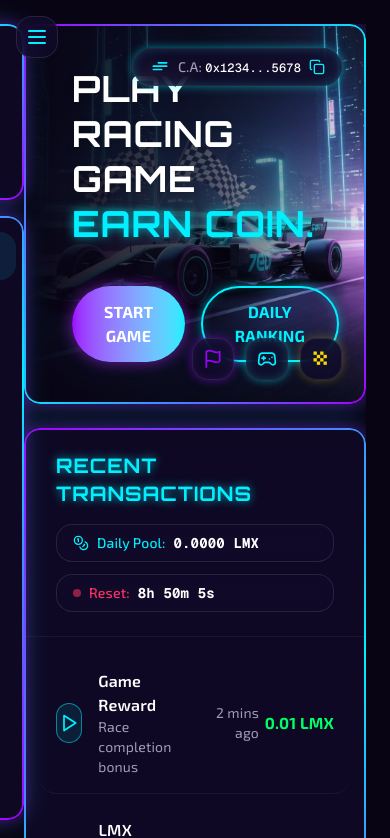
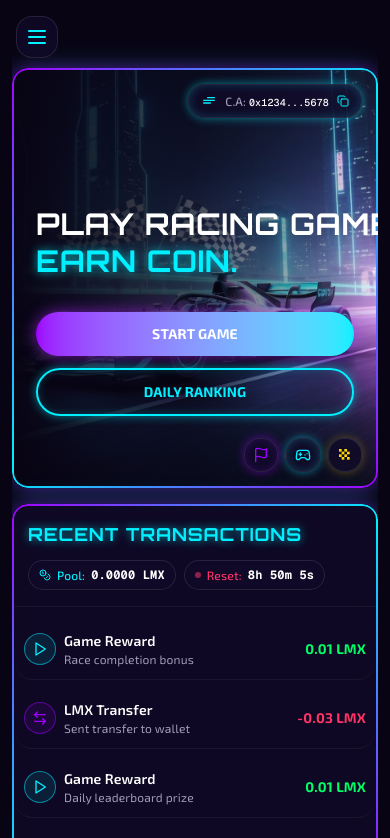
Before and after one commit to blaixs-max/v0-lumexia-landing-page-V0, a Next.js app: page / in a window 390 px wide. Shown: the top 838 px of the page. Built offline with nearby package versions, Linux system fonts and the light colour scheme; no server answers; the database is empty.

Commit message:
fix: comprehensive mobile layout fixes
Improve sidebar, hero section, icons, and transactions panel for mobile

```diff
--- a/app/page.tsx
+++ b/app/page.tsx
@@ -12,12 +12,12 @@ import { Footer } from "@/components/footer"
 
 export default function Home() {
   return (
-    <div className="min-h-screen bg-[#080414] text-white flex p-6 gap-6 antialiased selection:bg-[#9d00ff] selection:text-white overflow-x-hidden">
-      {/* Sidebar Navigation */}
+    <div className="min-h-screen bg-[#080414] text-white flex p-3 md:p-6 gap-4 md:gap-6 antialiased selection:bg-[#9d00ff] selection:text-white overflow-x-hidden">
+      {/* Sidebar Navigation - Hidden on mobile, shown on md+ */}
       <Sidebar />
 
       {/* Main Content Area */}
-      <main className="flex-1 flex flex-col gap-6 z-10 overflow-y-auto pb-6 md:pl-0 pl-0">
+      <main className="flex-1 flex flex-col gap-4 md:gap-6 z-10 overflow-y-auto pb-6 w-full">
         {/* Dashboard Hero Section */}
         <DashboardHero />
 
--- a/components/dashboard-hero.tsx
+++ b/components/dashboard-hero.tsx
@@ -29,7 +29,7 @@ export function DashboardHero() {
   }
 
   return (
-    <section className="relative h-[380px] rounded-2xl neon-border-box group flex-shrink-0 overflow-hidden">
+    <section className="relative min-h-[420px] md:h-[380px] rounded-2xl neon-border-box group flex-shrink-0 overflow-hidden mt-14 md:mt-0">
       {/* Hero Background Image - F1 Racing in Neon City */}
       <div
         className="absolute inset-0 bg-cover bg-center z-0 transition-transform duration-700 group-hover:scale-105"
@@ -54,18 +54,18 @@ export function DashboardHero() {
       </div>
 
       {/* Decorative Gaming Icons - Bottom Right */}
-      <div className="absolute bottom-6 right-6 z-20 flex items-center gap-3">
+      <div className="absolute bottom-4 right-4 md:bottom-6 md:right-6 z-20 flex items-center gap-2 md:gap-3">
         {/* Racing Flag Icon */}
-        <div className="glass-panel p-2.5 rounded-lg border border-[#9d00ff]/30 shadow-neon-purple">
-          <Flag className="w-5 h-5 text-[#9d00ff]" />
+        <div className="glass-panel p-2 md:p-2.5 rounded-lg border border-[#9d00ff]/30 shadow-neon-purple">
+          <Flag className="w-4 h-4 md:w-5 md:h-5 text-[#9d00ff]" />
         </div>
         {/* Gamepad Icon - PlayStation style */}
-        <div className="glass-panel p-2.5 rounded-lg border border-[#00f0ff]/30 shadow-neon-cyan">
-          <Gamepad2 className="w-5 h-5 text-[#00f0ff]" />
+        <div className="glass-panel p-2 md:p-2.5 rounded-lg border border-[#00f0ff]/30 shadow-neon-cyan">
+          <Gamepad2 className="w-4 h-4 md:w-5 md:h-5 text-[#00f0ff]" />
         </div>
         {/* Checkered Flag SVG */}
-        <div className="glass-panel p-2.5 rounded-lg border border-[#FFD700]/30" style={{ boxShadow: '0 0 10px rgba(255, 215, 0, 0.3)' }}>
-          <svg className="w-5 h-5" viewBox="0 0 24 24" fill="none" xmlns="http://www.w3.org/2000/svg">
+        <div className="glass-panel p-2 md:p-2.5 rounded-lg border border-[#FFD700]/30" style={{ boxShadow: '0 0 10px rgba(255, 215, 0, 0.3)' }}>
+          <svg className="w-4 h-4 md:w-5 md:h-5" viewBox="0 0 24 24" fill="none" xmlns="http://www.w3.org/2000/svg">
             <rect x="3" y="3" width="4" height="4" fill="#FFD700" />
             <rect x="11" y="3" width="4" height="4" fill="#FFD700" />
             <rect x="7" y="7" width="4" height="4" fill="#FFD700" />
@@ -81,39 +81,39 @@ export function DashboardHero() {
       {/* Contract Address Badge */}
       <button
         onClick={handleCopyCA}
-        className="absolute top-6 right-6 z-20 glass-panel px-4 py-2 rounded-full flex items-center gap-2 border border-[#00f0ff]/30 shadow-neon-cyan hover:bg-[#00f0ff]/10 transition-colors cursor-pointer"
+        className="absolute top-4 right-4 md:top-6 md:right-6 z-20 glass-panel px-3 md:px-4 py-2 rounded-full flex items-center gap-2 border border-[#00f0ff]/30 shadow-neon-cyan hover:bg-[#00f0ff]/10 transition-colors cursor-pointer"
       >
-        <svg className="w-5 h-5 text-[#00f0ff]" fill="none" viewBox="0 0 24 24" xmlns="http://www.w3.org/2000/svg">
+        <svg className="w-4 h-4 md:w-5 md:h-5 text-[#00f0ff]" fill="none" viewBox="0 0 24 24" xmlns="http://www.w3.org/2000/svg">
           <path d="M4 11H20M4 15H14M10 7H20" stroke="currentColor" strokeLinecap="round" strokeWidth="2" />
         </svg>
-        <span className="text-sm font-medium text-[#a19bb8]">
-          C.A: <span className="text-white font-mono text-xs">{CONTRACT_ADDRESS.slice(0, 6)}...{CONTRACT_ADDRESS.slice(-4)}</span>
+        <span className="text-xs md:text-sm font-medium text-[#a19bb8]">
+          C.A: <span className="text-white font-mono text-[10px] md:text-xs">{CONTRACT_ADDRESS.slice(0, 6)}...{CONTRACT_ADDRESS.slice(-4)}</span>
         </span>
         {copied ? (
-          <Check className="w-4 h-4 text-[#00ff66]" />
+          <Check className="w-3 h-3 md:w-4 md:h-4 text-[#00ff66]" />
         ) : (
-          <Copy className="w-4 h-4 text-[#00f0ff]" />
+          <Copy className="w-3 h-3 md:w-4 md:h-4 text-[#00f0ff]" />
         )}
       </button>
 
       {/* Hero Content */}
-      <div className="relative z-10 flex flex-col justify-center h-full px-12 max-w-2xl">
-        <h1 className="font-serif font-bold text-4xl md:text-5xl leading-tight mb-2 tracking-wide uppercase text-white drop-shadow-lg">
-          PLAY RACING GAME
+      <div className="relative z-10 flex flex-col justify-center h-full px-6 md:px-12 max-w-2xl pt-16 md:pt-0">
+        <h1 className="font-serif font-bold text-3xl md:text-5xl leading-tight mb-2 tracking-wide uppercase text-white drop-shadow-lg">
+          <span className="whitespace-nowrap">PLAY RACING GAME</span>
           <br />
           <span className="text-[#00f0ff] neon-text-cyan">EARN COIN.</span>
         </h1>
 
-        <div className="flex gap-4 mt-8">
+        <div className="flex flex-col sm:flex-row gap-3 md:gap-4 mt-6 md:mt-8">
           <button
             onClick={handleStartGame}
-            className="bg-gradient-to-r from-[#9d00ff] to-[#00f0ff] text-white font-bold py-3 px-8 rounded-full shadow-[0_0_15px_rgba(176,38,255,0.6)] hover:shadow-[0_0_25px_rgba(176,38,255,0.8)] transition-all duration-300 transform hover:-translate-y-1 cursor-pointer"
+            className="bg-gradient-to-r from-[#9d00ff] to-[#00f0ff] text-white font-bold py-3 px-6 md:px-8 rounded-full shadow-[0_0_15px_rgba(176,38,255,0.6)] hover:shadow-[0_0_25px_rgba(176,38,255,0.8)] transition-all duration-300 transform hover:-translate-y-1 cursor-pointer text-sm md:text-base"
           >
             START GAME
           </button>
           <button
             onClick={handleExploreGames}
-            className="bg-transparent text-[#00f0ff] font-bold py-3 px-8 rounded-full border-2 border-[#00f0ff] shadow-neon-cyan hover:bg-[#00f0ff] hover:text-white transition-all duration-300 transform hover:-translate-y-1 cursor-pointer"
+            className="bg-transparent text-[#00f0ff] font-bold py-3 px-6 md:px-8 rounded-full border-2 border-[#00f0ff] shadow-neon-cyan hover:bg-[#00f0ff] hover:text-white transition-all duration-300 transform hover:-translate-y-1 cursor-pointer text-sm md:text-base"
           >
             DAILY RANKING
           </button>
--- a/components/sidebar.tsx
+++ b/components/sidebar.tsx
@@ -44,9 +44,10 @@ export function Sidebar() {
         className={`
           fixed md:relative z-40
           w-[280px] h-[calc(100vh-48px)]
+          left-3 top-3 md:left-0 md:top-0
           flex flex-col gap-4
           transition-transform duration-300
-          ${mobileMenuOpen ? "translate-x-0" : "-translate-x-full md:translate-x-0"}
+          ${mobileMenuOpen ? "translate-x-0" : "-translate-x-[320px] md:translate-x-0"}
         `}
       >
         {/* Logo Section - Separate Border */}
--- a/components/transactions-panel.tsx
+++ b/components/transactions-panel.tsx
@@ -69,22 +69,22 @@ export function TransactionsPanel() {
   return (
     <section id="transactions" className="flex-1 min-h-[300px] rounded-2xl neon-border-box flex flex-col overflow-hidden">
       {/* Panel Header */}
-      <div className="px-8 py-6 border-b border-white/5 flex flex-col md:flex-row md:items-center md:justify-between gap-4">
-        <h2 className="font-serif font-bold text-xl text-[#00f0ff] tracking-wider neon-text-cyan uppercase">
+      <div className="px-4 md:px-8 py-4 md:py-6 border-b border-white/5 flex flex-col md:flex-row md:items-center md:justify-between gap-3 md:gap-4">
+        <h2 className="font-serif font-bold text-lg md:text-xl text-[#00f0ff] tracking-wider neon-text-cyan uppercase">
           Recent Transactions
         </h2>
 
-        <div className="flex flex-col md:flex-row items-stretch gap-3">
-          <div className="flex items-center gap-2 glass-panel border border-[#00f0ff]/30 rounded-lg px-4 py-2">
-            <Coins className="w-4 h-4 text-[#00f0ff]" />
-            <span className="text-[#00f0ff] text-sm font-medium">Daily Pool:</span>
-            <span className="text-white font-mono font-bold text-sm">{netPool.toFixed(4)} LMX</span>
+        <div className="flex flex-row items-stretch gap-2 md:gap-3">
+          <div className="flex items-center gap-1.5 md:gap-2 glass-panel border border-[#00f0ff]/30 rounded-lg px-2.5 md:px-4 py-1.5 md:py-2">
+            <Coins className="w-3 h-3 md:w-4 md:h-4 text-[#00f0ff]" />
+            <span className="text-[#00f0ff] text-xs md:text-sm font-medium">Pool:</span>
+            <span className="text-white font-mono font-bold text-xs md:text-sm">{netPool.toFixed(4)} LMX</span>
           </div>
 
-          <div className="flex items-center gap-2 glass-panel border border-[#ff3366]/30 rounded-lg px-4 py-2">
-            <div className="w-2 h-2 bg-[#ff3366] rounded-full animate-pulse" />
-            <span className="text-[#ff3366] text-sm font-medium">Reset:</span>
-            <span className="text-white font-mono font-bold text-sm">
+          <div className="flex items-center gap-1.5 md:gap-2 glass-panel border border-[#ff3366]/30 rounded-lg px-2.5 md:px-4 py-1.5 md:py-2">
+            <div className="w-1.5 h-1.5 md:w-2 md:h-2 bg-[#ff3366] rounded-full animate-pulse" />
+            <span className="text-[#ff3366] text-xs md:text-sm font-medium">Reset:</span>
+            <span className="text-white font-mono font-bold text-xs md:text-sm">
               {timer.hours}h {timer.minutes}m {timer.seconds}s
             </span>
           </div>
@@ -92,42 +92,42 @@ export function TransactionsPanel() {
       </div>
 
       {/* Transactions List */}
-      <div className="flex-1 overflow-y-auto px-8 py-4 flex flex-col gap-2">
+      <div className="flex-1 overflow-y-auto px-3 md:px-8 py-3 md:py-4 flex flex-col gap-2">
         {transactions.map((tx) => (
           <div
             key={tx.id}
-            className="flex items-center justify-between py-4 border-b border-white/5 hover:bg-white/5 transition-colors rounded-lg px-4 -mx-4 group cursor-pointer"
+            className="flex items-center justify-between py-3 md:py-4 border-b border-white/5 hover:bg-white/5 transition-colors rounded-lg px-2 md:px-4 -mx-2 md:-mx-4 group cursor-pointer gap-2 md:gap-4"
           >
-            <div className="flex items-center gap-4">
+            <div className="flex items-center gap-2 md:gap-4 flex-shrink-0">
               <div
-                className={`w-10 h-10 rounded-full border flex items-center justify-center transition-colors ${
+                className={`w-8 h-8 md:w-10 md:h-10 rounded-full border flex items-center justify-center transition-colors ${
                   tx.type === "reward"
                     ? "border-[#00f0ff]/50 bg-[#00f0ff]/10 group-hover:bg-[#00f0ff]/20"
                     : "border-[#9d00ff]/50 bg-[#9d00ff]/10 group-hover:bg-[#9d00ff]/20"
                 }`}
               >
                 {tx.type === "reward" ? (
-                  <Play className={`h-5 w-5 ${tx.type === "reward" ? "text-[#00f0ff]" : "text-[#9d00ff]"}`} />
+                  <Play className={`h-4 w-4 md:h-5 md:w-5 ${tx.type === "reward" ? "text-[#00f0ff]" : "text-[#9d00ff]"}`} />
                 ) : (
-                  <ArrowLeftRight className="h-5 w-5 text-[#9d00ff]" />
+                  <ArrowLeftRight className="h-4 w-4 md:h-5 md:w-5 text-[#9d00ff]" />
                 )}
               </div>
-              <div>
-                <div className="font-semibold text-white">{tx.title}</div>
-                <div className="text-sm text-[#a19bb8]">{tx.description}</div>
+              <div className="min-w-0">
+                <div className="font-semibold text-white text-sm md:text-base truncate">{tx.title}</div>
+                <div className="text-xs md:text-sm text-[#a19bb8] truncate">{tx.description}</div>
               </div>
             </div>
 
-            <div className="text-sm text-[#a19bb8] flex-1 text-center hidden md:block">
+            <div className="text-sm text-[#a19bb8] flex-1 text-center hidden lg:block">
               {tx.detail}
             </div>
 
-            <div className="text-sm text-[#a19bb8] w-24 text-right">
+            <div className="text-xs md:text-sm text-[#a19bb8] hidden sm:block flex-shrink-0">
               {tx.time}
             </div>
 
             <div
-              className={`font-bold w-28 text-right ${
+              className={`font-bold text-right text-sm md:text-base flex-shrink-0 ${
                 tx.isPositive ? "text-[#00ff66]" : "text-[#ff3366]"
               }`}
             >
```
